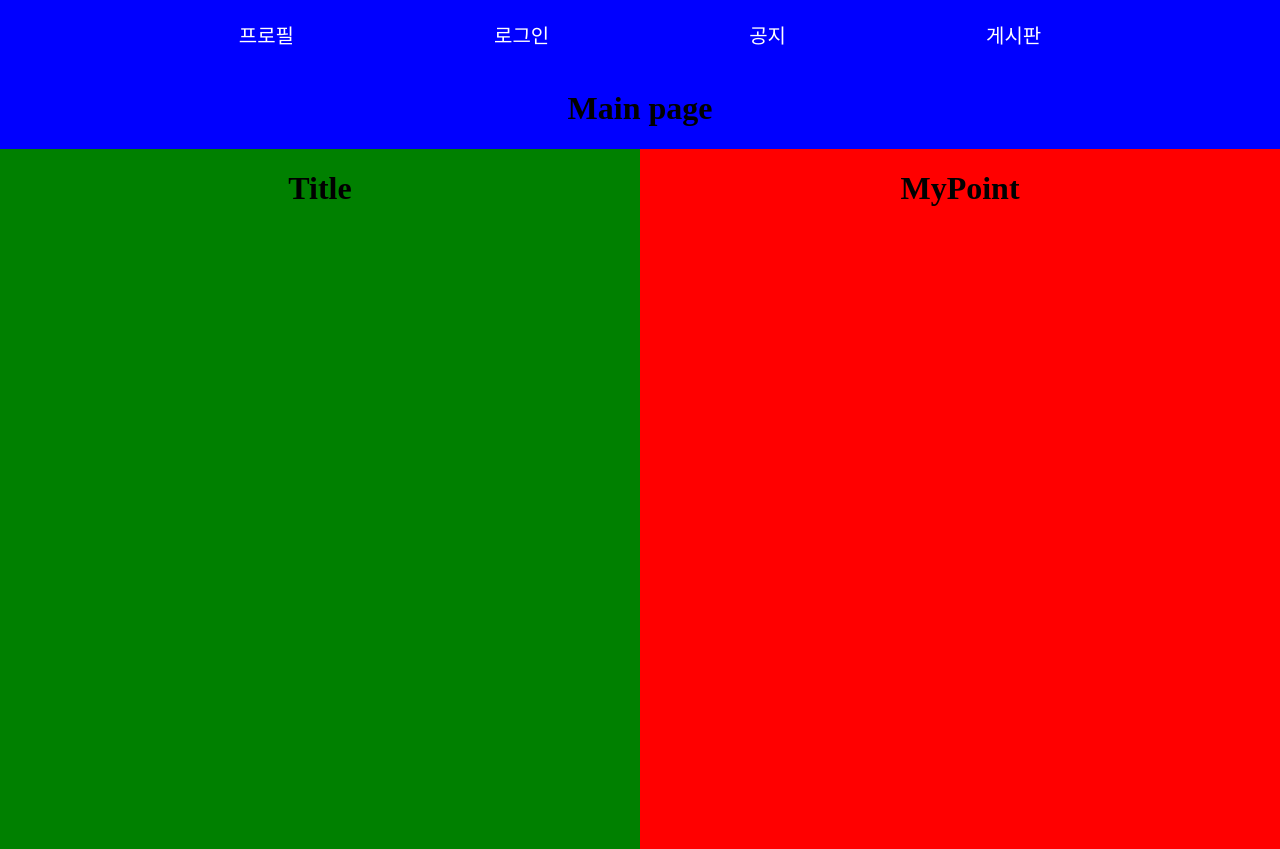
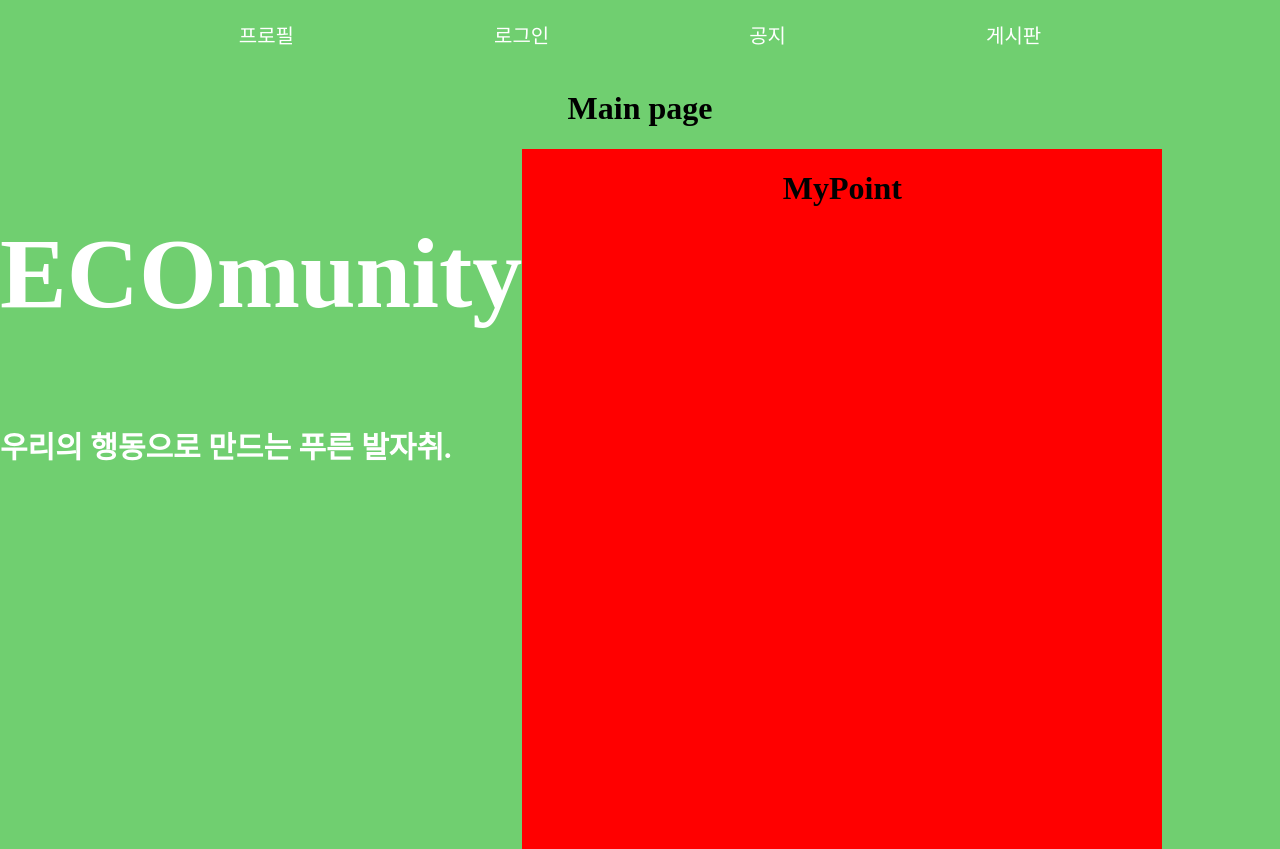
Before and after one commit to rdg1029/ECOmunity-FE, a React (Create React App) app: page / in a window 1280 px wide. Built offline with nearby package versions, Linux system fonts and the light colour scheme.

Commit message:
[Updated Title.tsx / Main.tsx] : Edited Some Style and Add Title Content

```diff
--- a/src/components/Title.tsx
+++ b/src/components/Title.tsx
@@ -1,11 +1,42 @@
 import React from "react";
+import styled from "styled-components";
 
+
+const TitleLayoutStyle = styled.div`
+    display: flex;
+    flex-direction: column;
+    align-items: flex-start;
+    color : green;
+    height: 400px;
+
+`;/**Flex Container of Title Component */
+
+const TitleMainStyle = styled.div`
+    @import url("https://cdn.jsdelivr.net/gh/orioncactus/pretendard@v1.3.5/dist/web/static/pretendard.css");
+    font-family:'Pretendard-Bold';
+    font-size: 50px;
+    color: white;
+    margin: 0;
+`;
+
+const TitleSubStyle = styled.div`
+    @import url("https://cdn.jsdelivr.net/gh/orioncactus/pretendard@v1.3.5/dist/web/static/pretendard.css");
+    font-family: 'Pretendard-Thin';
+    font-size:20px;
+    color: white;
+    margin: 0;
+`
 const Title : React.FC = () => {
     return(
         <>
-            <h1>
-                Title
-            </h1>
+        <TitleLayoutStyle>
+            <TitleMainStyle>
+                <h1>ECOmunity</h1>
+            </TitleMainStyle>
+            <TitleSubStyle>
+                <h2>우리의 행동으로 만드는 푸른 발자취.</h2>
+            </TitleSubStyle>
+        </TitleLayoutStyle>
         </>
     );
 }
--- a/src/pages/Main.tsx
+++ b/src/pages/Main.tsx
@@ -7,22 +7,18 @@ import styled from "styled-components";
 const GlobalMainStyle = styled.div`
     width: 100%;
     height: 700px;
-    background-color: blue;
+    background-color: #70cf70;
 `;
 
 const MainLayoutContainer = styled.div`
     display: flex;
     width: 100%;
     height: 700px;
-    background-color: yellow;
+    background-color: #70cf70;
 
 `;
 
-const MainLayoutTitleStyle = styled.div`
-    width: 50%;
-    height: 700px;
-    background-color: green;
-`;
+
 
 const MainLayoutPointStyle = styled.div`
     width: 50%;
@@ -36,9 +32,7 @@ const Main: React.FC = () => {
                 <Nav/>
                 <h1>Main page</h1>
                 <MainLayoutContainer>
-                    <MainLayoutTitleStyle>
                         <Title/>
-                    </MainLayoutTitleStyle>
                     <MainLayoutPointStyle>
                         <MyPoint/>
                     </MainLayoutPointStyle>
```
